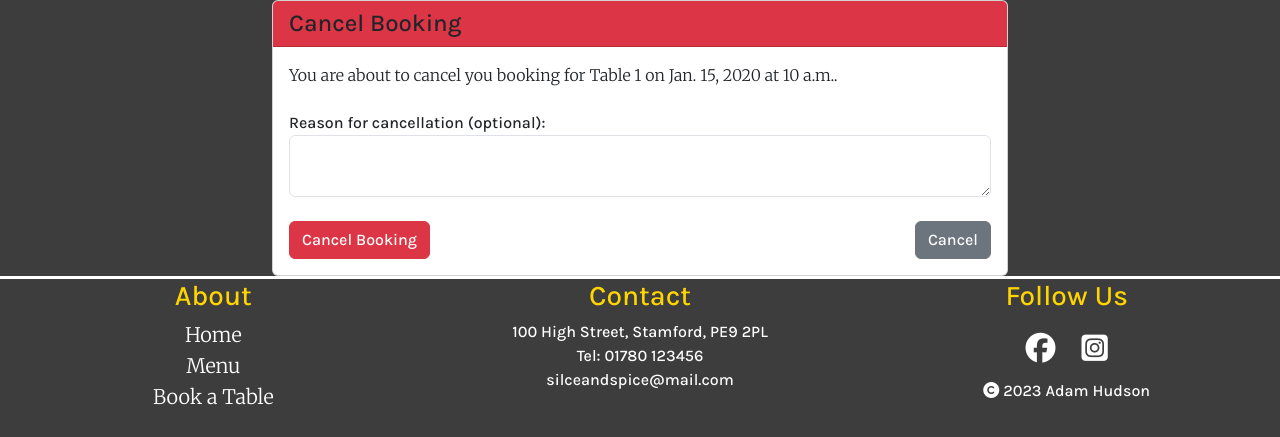
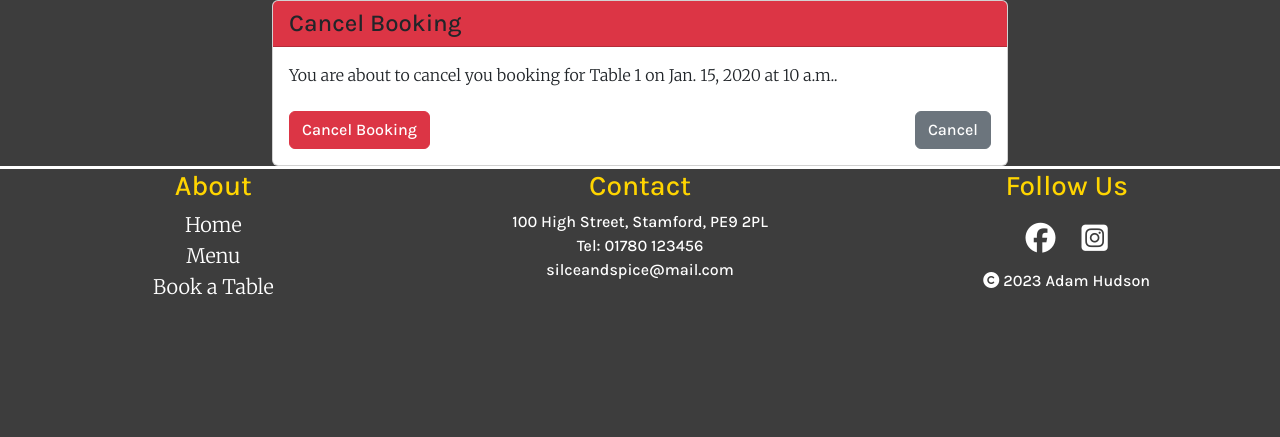
Before and after one commit to Huddy2022/slice_of_spice, a Django app: page /cancel_booking/1/ in a window 1280 px wide. Shown: the part 100-537 px from the top of the page. Run offline with Django 3.2, Linux system fonts and the light colour scheme; a user stored in the database is signed in; tables that the repository leaves empty hold one stand-in row (values such as "Sample post"); some libraries are stand-ins or nearby versions.

Commit message:
fix cancel booking so user can cancel booking instead on waiting on approval from admin

```diff
--- a/booking/views.py
+++ b/booking/views.py
@@ -115,24 +115,8 @@ def booked_table(request):
 def cancel_booking(request, booking_id):
     # Retrieve booking with specified ID
     booking = get_object_or_404(Booking, id=booking_id)
-    # Check if there is an existing cancellation request for the booking
-    existing_cancellation = Cancellation.objects.filter(
-        user=booking).exists()
     # If form is submitted (POST request)
     if request.method == "POST":
-        # If there is an existing cancellation request,
-        # display alert message and redirect
-        if existing_cancellation:
-            messages.warning(
-                request,
-                'A cancellation request for this booking is already pending.')
-            return render(request, 'index.html')
-        message = request.POST.get('message')
-        # Create a new cancellation request
-        cancellation = Cancellation(
-            user=booking,
-            message=message)
-        cancellation.save()
         # Delete the booking
         booking.delete()
         # Display success message
@@ -140,9 +124,9 @@ def cancel_booking(request, booking_id):
             request, 'Your cancellation has been successful.')
         return render(request, 'index.html')
 
-    # Render cancel_booking.html with booking data and submitted variable
+    # Render cancel_booking.html with booking data
     return render(request, 'cancel_booking.html', {
-        'booking': booking, 'existing_cancellation': existing_cancellation})
+        'booking': booking})
 
 
 # Delete any bookings that have expired on date and time
--- a/slice_of_spice/settings.py
+++ b/slice_of_spice/settings.py
@@ -31,7 +31,7 @@ SECRET_KEY = os.environ.get('SECRET_KEY')
 # SECURITY WARNING: don't run with debug turned on in production!
 DEBUG = True
 
-ALLOWED_HOSTS = ["sliceofspice.herokuapp.com", "localhost"]
+ALLOWED_HOSTS = ["sliceofspice.herokuapp.com", "localhost", "8000-huddy2022-sliceofspice-724f0pui3mj.ws-eu97.gitpod.io"]
 
 
 # Application definition
--- a/templates/cancel_booking.html
+++ b/templates/cancel_booking.html
@@ -16,11 +16,6 @@
                         {{ booking.booking_time }}.</p>
                     <form method="post">
                         {% csrf_token %}
-                        <div class="form-group">
-                            <label for="message">Reason for cancellation (optional):</label>
-                            <textarea class="form-control" name="message" id="message"></textarea>
-                        </div>
-                        <br>
                         <div class="d-flex flex-column flex-md-row justify-content-between align-items-center">
                             <button type="submit" class="btn btn-danger">Cancel Booking</button>
                             <a href="/reservations" class="btn btn-secondary">Cancel</a>
```
Also changed, not shown: templates/base.html (+3 -4 lines), templates/reservations.html (+0 -8 lines).
